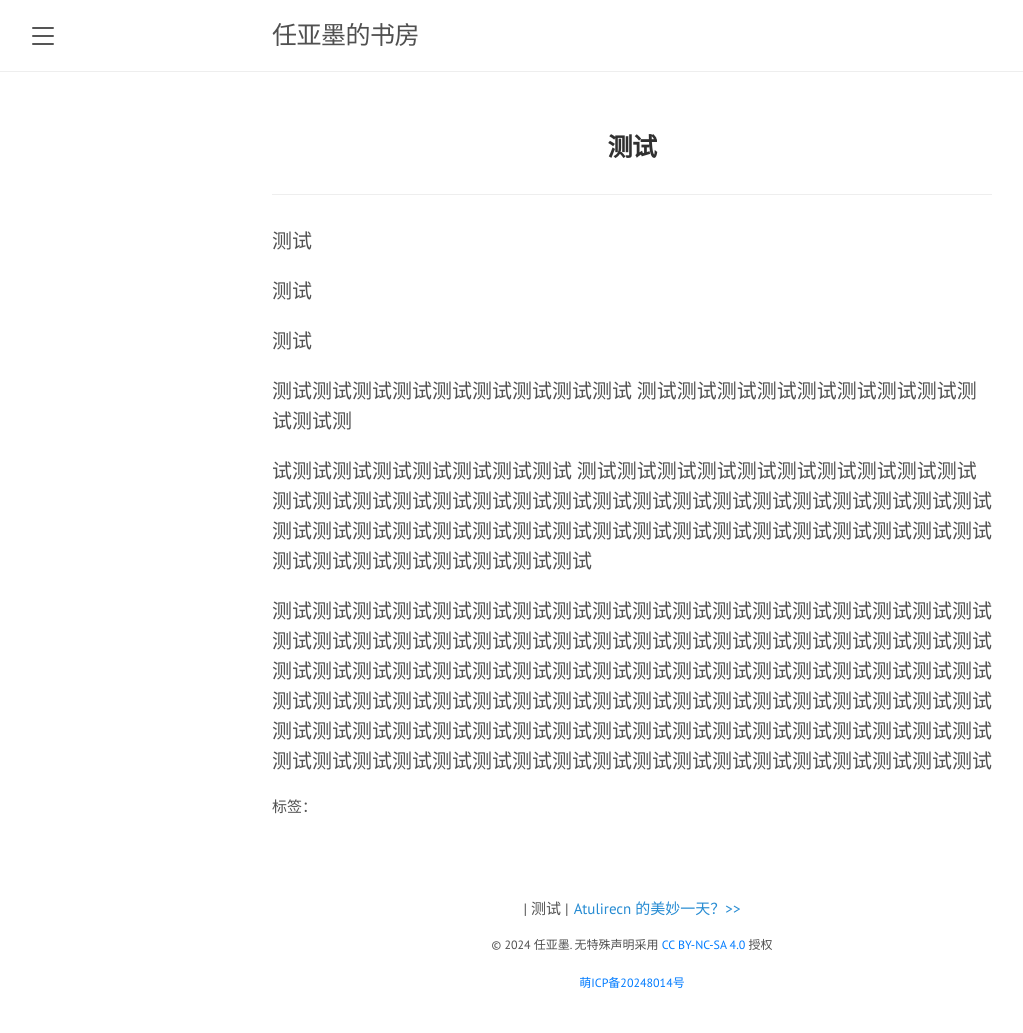
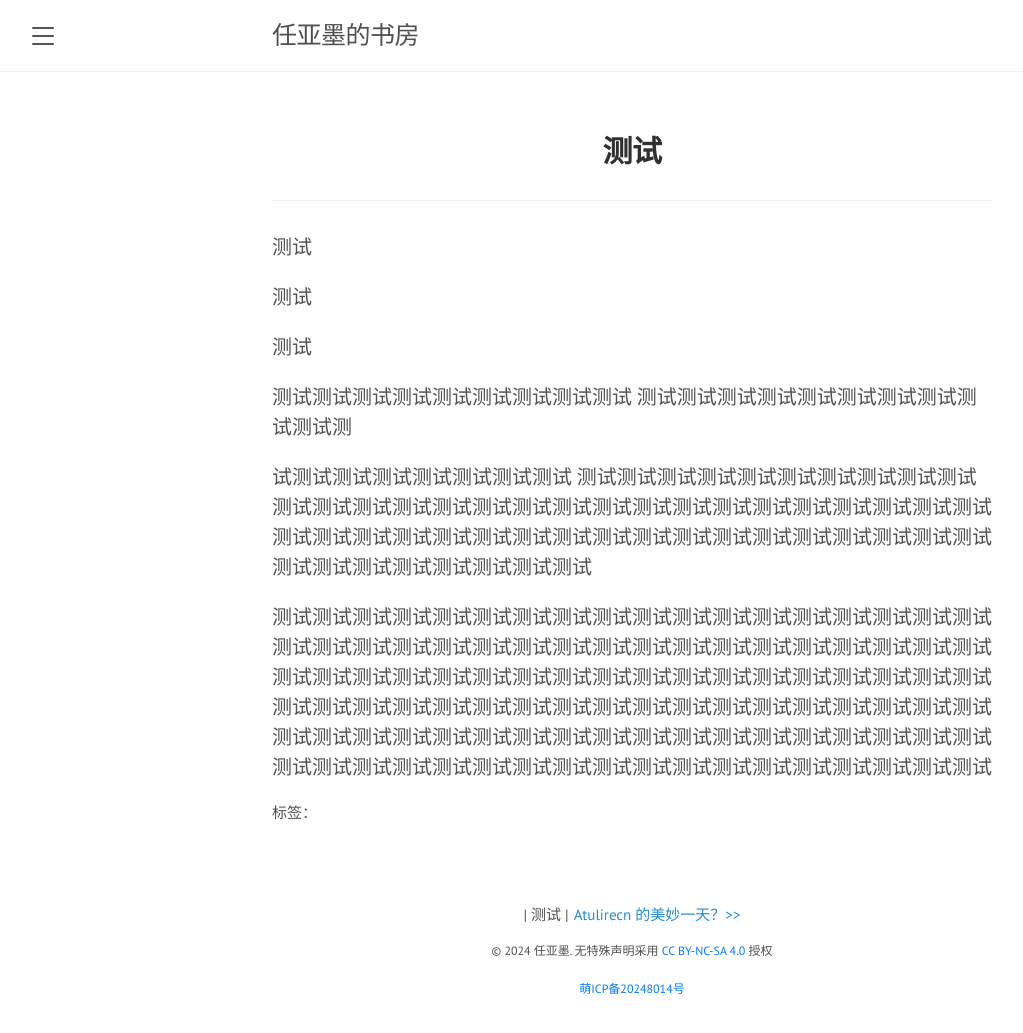
Before and after one commit to Reqeekouton/reqeekouton.github.io, a Jekyll site: the page built from _posts/2024-09-01-test.md, in a window 1280 px wide. Shown: the whole page, without its empty margins (8-1031 px from the left). Built offline with Jekyll 4.4.1, drawn with Linux system fonts in a browser that asks for light colours; some web fonts are replaced.

Commit message:
Update post.html

```diff
--- a/_layouts/post.html
+++ b/_layouts/post.html
@@ -3,7 +3,7 @@ layout: default
 ---
 
 <div class="post">
-  <h3 class="post-title">{{ page.title }}</h3>
+  <h2 class="post-title">{{ page.title }}</h2>
   <hr>
   <div class="post-content">
     {{ content }}
```
